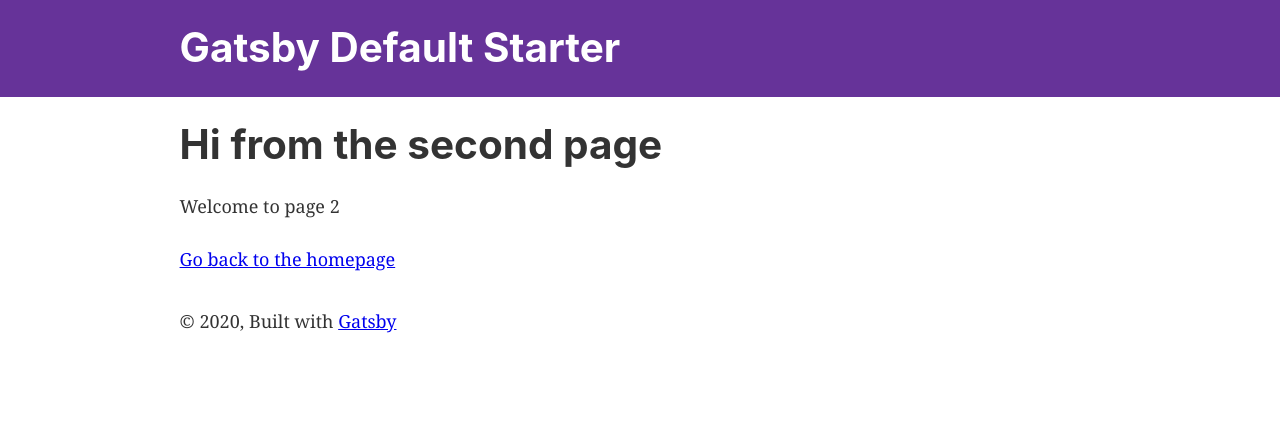
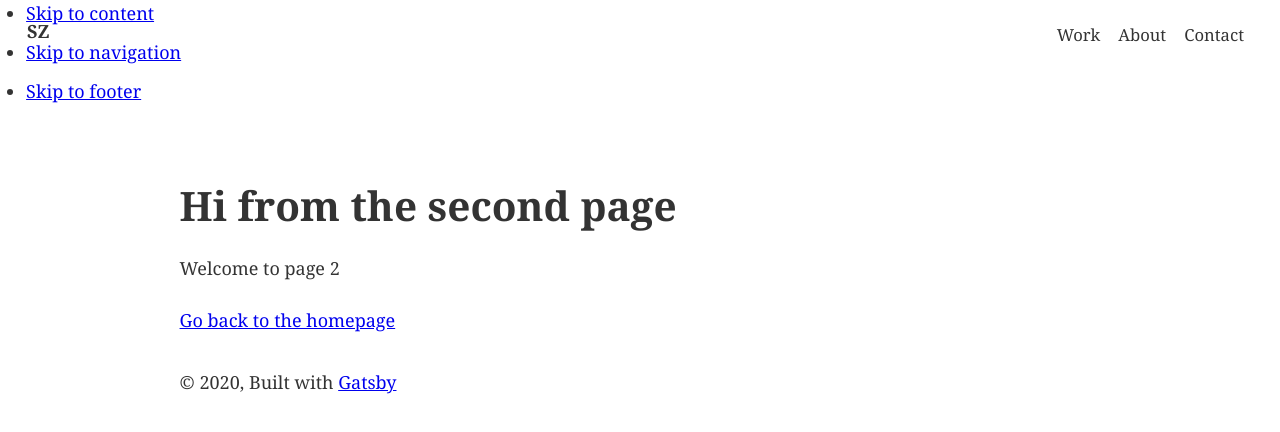
Before and after one commit to susyzan/gatsby-portfolio-v1, a Gatsby site: page /page-2 in a window 1280 px wide. Built offline with nearby package versions, Linux system fonts and the light colour scheme; Gatsby itself is replaced by a stand-in of ours.

Commit message:
initial commit

```diff
--- a/gatsby-config.js
+++ b/gatsby-config.js
@@ -1,8 +1,25 @@
 module.exports = {
   siteMetadata: {
-    title: `Gatsby Default Starter`,
-    description: `Kick off your next, great Gatsby project with this default starter. This barebones starter ships with the main Gatsby configuration files you might need.`,
-    author: `@gatsbyjs`,
+    title: `Susanna Zanatta - Digital Developer`,
+    description: `Portfolio showcasing my work`,
+    headerTitleSm: 'SZ',
+    headerTitle: 'Susanna Zanatta',
+    headerDescription: 'Digital Developer',
+    author: `Susanna Zanatta`,
+    menuLinks: [
+      {
+        name: `Work`,
+        link: `/#work`,
+      },
+      {
+        name: `About`,
+        link: `/#about`,
+      },
+      {
+        name: `Contact`,
+        link: `/#contact`,
+      },
+    ],
   },
   plugins: [
     `gatsby-plugin-react-helmet`,
@@ -10,21 +27,27 @@ module.exports = {
       resolve: `gatsby-source-filesystem`,
       options: {
         name: `images`,
-        path: `${__dirname}/src/images`,
+        path: `${__dirname}/content/images`,
       },
     },
     `gatsby-transformer-sharp`,
     `gatsby-plugin-sharp`,
+    `gatsby-plugin-postcss`,
+    `gatsby-plugin-css-customs`,
+    `gatsby-plugin-styled-components`,
     {
-      resolve: `gatsby-plugin-manifest`,
+      resolve: `gatsby-plugin-prefetch-google-fonts`,
       options: {
-        name: `gatsby-starter-default`,
-        short_name: `starter`,
-        start_url: `/`,
-        background_color: `#663399`,
-        theme_color: `#663399`,
-        display: `minimal-ui`,
-        icon: `src/images/gatsby-icon.png`, // This path is relative to the root of the site.
+        fonts: [
+          {
+            family: `Playfair Display`,
+            variants: [`400`, `700`]
+          },
+          {
+            family: `Raleway`,
+            subsets: [`latin`]
+          },
+        ],
       },
     },
     // this (optional) plugin enables Progressive Web App + Offline functionality
--- a/src/components/header.js
+++ b/src/components/header.js
@@ -1,42 +1,37 @@
+import React from "react"
 import { Link } from "gatsby"
 import PropTypes from "prop-types"
-import React from "react"
 
-const Header = ({ siteTitle }) => (
-  <header
-    style={{
-      background: `rebeccapurple`,
-      marginBottom: `1.45rem`,
-    }}
-  >
-    <div
-      style={{
-        margin: `0 auto`,
-        maxWidth: 960,
-        padding: `1.45rem 1.0875rem`,
-      }}
-    >
-      <h1 style={{ margin: 0 }}>
-        <Link
-          to="/"
-          style={{
-            color: `white`,
-            textDecoration: `none`,
-          }}
-        >
-          {siteTitle}
-        </Link>
-      </h1>
-    </div>
-  </header>
+import MainNav from "./mainnav"
+import style from "./header.module.css"
+
+const Header = ({ siteTitle, headerTitleSm, headerTitle, headerDescription,  menuLinks }) => (
+    <header id="site-header" className={style.masthead} role="banner">
+        <div className={style.masthead_container}>
+            <div className={style.masthead_info}>
+                <Link to="/">
+                    <div className={style.site_title_sm} aria-label={siteTitle}>{headerTitleSm}</div>
+                    <div className={style.site_title}>{headerTitle}</div>
+                    <div className={style.site_description}>{headerDescription}</div>
+                </Link>
+            </div>
+            <MainNav menuLinks={menuLinks}/>
+        </div>
+    </header>
 )
 
 Header.propTypes = {
-  siteTitle: PropTypes.string,
+    siteTitle: PropTypes.string,
+    headerTitleSm: PropTypes.string,
+    headerTitle: PropTypes.string,
+    headerDescription: PropTypes.string,
 }
 
 Header.defaultProps = {
-  siteTitle: ``,
+    siteTitle: ``,
+    headerTitleSm: ``,
+    headerTitle: ``,
+    headerDescription: ``,
 }
 
 export default Header
--- /dev/null
+++ b/src/components/header.module.css
@@ -0,0 +1,88 @@
+.masthead_container {
+    display: grid;
+    grid-template-columns: 1fr 3fr;
+    grid-template-areas: "logo nav";
+    max-width: var(--content-w-regular);
+    margin: 0 auto;
+}
+
+.masthead {
+    position: fixed;
+    width: 100%;
+    top: 0;
+    z-index: 10;
+    font-size: 84%;
+    text-align: center;
+    -webkit-box-shadow: var(--boxShadow);
+    -moz-box-shadow: var(--boxShadow);
+    box-shadow: var(--boxShadow);
+    background-color: var(--bg-primary);
+}
+
+.masthead_info {
+    grid-area: logo;
+    padding: 0.5rem;
+    color: var(--rich-black);
+    text-align: left;
+}
+
+.masthead_info a {
+    color: inherit;
+    text-decoration: none;
+    padding: .5rem 1rem;
+    display: inline-block;
+}
+
+.site_title_sm {
+    text-align: left;
+    font-size: 120%;
+    font-family: var(--heading-font);
+    font-weight: 700;
+}
+
+.site_title {
+    display: none;
+    font-size: 120%;
+    font-family: var(--heading-font);
+    font-weight: 700;
+}
+
+.site_description {
+    display: none;
+    font-size: 80%;
+    font-family: var(--body-font);
+    font-weight: 700;
+}
+
+.site_logo {
+    margin: 1rem auto;
+    max-width: 6rem;
+}
+@media screen and (--viewport-narrow-min) {
+    .masthead {
+        transition: all 0.4s ease-out;
+        padding: 0;
+    }
+
+    .masthead:hover, .masthead:focus {
+        padding: 0.3rem;
+    }
+
+    .masthead_info a {
+        padding: 0.5rem;
+    }
+
+    /*.site_logo {*/
+    /*    grid-row: span 2;*/
+    /*    margin: inherit;*/
+    /*}*/
+
+    /*.masthead_info,*/
+    /*.navigation {*/
+    /*    flex: 1 1 50%;*/
+    /*}*/
+
+    /*.navigation {*/
+    /*    align-self: center;*/
+    /*}*/
+}
--- a/src/components/layout.css
+++ b/src/components/layout.css
@@ -6,11 +6,13 @@ html {
   overflow-y: scroll;
 }
 body {
+  background-color: var(--main-bg-light);
   margin: 0;
   -webkit-font-smoothing: antialiased;
   -moz-osx-font-smoothing: grayscale;
   color: hsla(0, 0%, 0%, 0.8);
-  font-family: georgia, serif;
+  font-family: var(--body-font);
+  font-size: var(--base-font-size);
   font-weight: normal;
   word-wrap: break-word;
   font-kerning: normal;
@@ -18,7 +20,9 @@ body {
   -ms-font-feature-settings: "kern", "liga", "clig", "calt";
   -webkit-font-feature-settings: "kern", "liga", "clig", "calt";
   font-feature-settings: "kern", "liga", "clig", "calt";
+  display: grid;
 }
+
 article,
 aside,
 details,
@@ -81,8 +85,7 @@ h1 {
   padding-top: 0;
   margin-bottom: 1.45rem;
   color: inherit;
-  font-family: -apple-system, BlinkMacSystemFont, Segoe UI, Roboto, Oxygen,
-    Ubuntu, Cantarell, Fira Sans, Droid Sans, Helvetica Neue, sans-serif;
+  font-family: var(--heading-font);
   font-weight: bold;
   text-rendering: optimizeLegibility;
   font-size: 2.25rem;
@@ -260,8 +263,7 @@ h2 {
   padding-top: 0;
   margin-bottom: 1.45rem;
   color: inherit;
-  font-family: -apple-system, BlinkMacSystemFont, Segoe UI, Roboto, Oxygen,
-    Ubuntu, Cantarell, Fira Sans, Droid Sans, Helvetica Neue, sans-serif;
+  font-family: var(--heading-font);
   font-weight: bold;
   text-rendering: optimizeLegibility;
   font-size: 1.62671rem;
@@ -277,8 +279,7 @@ h3 {
   padding-top: 0;
   margin-bottom: 1.45rem;
   color: inherit;
-  font-family: -apple-system, BlinkMacSystemFont, Segoe UI, Roboto, Oxygen,
-    Ubuntu, Cantarell, Fira Sans, Droid Sans, Helvetica Neue, sans-serif;
+  font-family: var(--heading-font);
   font-weight: bold;
   text-rendering: optimizeLegibility;
   font-size: 1.38316rem;
@@ -294,8 +295,7 @@ h4 {
   padding-top: 0;
   margin-bottom: 1.45rem;
   color: inherit;
-  font-family: -apple-system, BlinkMacSystemFont, Segoe UI, Roboto, Oxygen,
-    Ubuntu, Cantarell, Fira Sans, Droid Sans, Helvetica Neue, sans-serif;
+  font-family: var(--heading-font);
   font-weight: bold;
   text-rendering: optimizeLegibility;
   font-size: 1rem;
@@ -311,8 +311,7 @@ h5 {
   padding-top: 0;
   margin-bottom: 1.45rem;
   color: inherit;
-  font-family: -apple-system, BlinkMacSystemFont, Segoe UI, Roboto, Oxygen,
-    Ubuntu, Cantarell, Fira Sans, Droid Sans, Helvetica Neue, sans-serif;
+  font-family: var(--heading-font);
   font-weight: bold;
   text-rendering: optimizeLegibility;
   font-size: 0.85028rem;
@@ -328,8 +327,7 @@ h6 {
   padding-top: 0;
   margin-bottom: 1.45rem;
   color: inherit;
-  font-family: -apple-system, BlinkMacSystemFont, Segoe UI, Roboto, Oxygen,
-    Ubuntu, Cantarell, Fira Sans, Droid Sans, Helvetica Neue, sans-serif;
+  font-family: var(--heading-font);
   font-weight: bold;
   text-rendering: optimizeLegibility;
   font-size: 0.78405rem;
--- a/src/components/layout.js
+++ b/src/components/layout.js
@@ -1,15 +1,9 @@
-/**
- * Layout component that queries for data
- * with Gatsby's useStaticQuery component
- *
- * See: https://www.gatsbyjs.com/docs/use-static-query/
- */
-
 import React from "react"
 import PropTypes from "prop-types"
 import { useStaticQuery, graphql } from "gatsby"
 
 import Header from "./header"
+import SkipLinks from "./skiplinks"
 import "./layout.css"
 
 const Layout = ({ children }) => {
@@ -17,7 +11,14 @@ const Layout = ({ children }) => {
     query SiteTitleQuery {
       site {
         siteMetadata {
-          title
+            title
+            headerTitleSm
+            headerTitle
+            headerDescription
+            menuLinks {
+                name
+                link
+            }
         }
       }
     }
@@ -25,10 +26,17 @@ const Layout = ({ children }) => {
 
   return (
     <>
-      <Header siteTitle={data.site.siteMetadata?.title || `Title`} />
+      <SkipLinks/>
+      <Header
+          siteTitle={data.site.siteMetadata.title}
+          headerTitleSm={data.site.siteMetadata.headerTitleSm}
+          headerTitle={data.site.siteMetadata.headerTitle}
+          headerDescription={data.site.siteMetadata.headerDescription}
+          menuLinks={data.site.siteMetadata.menuLinks}
+      />
       <div
         style={{
-          margin: `0 auto`,
+          margin: `80px auto 0 auto`,
           maxWidth: 960,
           padding: `0 1.0875rem 1.45rem`,
         }}
--- /dev/null
+++ b/src/components/mainnav.js
@@ -0,0 +1,20 @@
+import React from "react"
+import { Link } from "gatsby"
+
+import style from "./mainnav.module.css"
+
+const MainNav = ({ menuLinks }) => {
+    return (
+        <nav className={style.navigation}>
+            <ul>
+                {menuLinks.map(props => (
+                    <li key={props.name}>
+                        <Link to={props.link}>{props.name}</Link>
+                    </li>
+                ))}
+            </ul>
+        </nav>
+    )
+}
+
+export default MainNav
--- /dev/null
+++ b/src/components/mainnav.module.css
@@ -0,0 +1,46 @@
+.navigation {
+    grid-area: nav;
+    padding: 0.5rem;
+}
+.navigation ul {
+    display: flex;
+    justify-content: flex-end;
+    flex-wrap: wrap;
+    margin: 0;
+    padding: .5rem 1rem;
+}
+
+.navigation li {
+    margin: 0 0.5rem;
+    list-style-type: none;
+}
+
+.navigation a {
+    display: block;
+    line-height: 2;
+    text-decoration: none;
+    color: inherit;
+    font-size: 110%;
+}
+
+.navigation a:hover {
+    text-decoration: underline;
+}
+
+@media screen and (--viewport-narrow-min) {
+    .navigation {
+        display: flex;
+        align-items: center;
+        justify-content: flex-end;
+        padding: 0 0.5rem;
+    }
+
+    .navigation ul {
+        justify-content: flex-end;
+    }
+
+    .navigation li {
+        margin-right: 0;
+        margin-left: 2rem;
+    }
+}
--- /dev/null
+++ b/src/components/skiplinks.js
@@ -0,0 +1,17 @@
+import React from "react"
+
+import styles from "./skiplinks.module.css"
+
+const SkipLinks = () => {
+    return (
+        <nav id="skip-links" aria-label="Skip links menu" className={styles.skipLinks}>
+            <ul>
+                <li><a href="#content">Skip to content</a></li>
+                <li><a href="#navigation">Skip to navigation</a></li>
+                <li><a href="#footer">Skip to footer</a></li>
+            </ul>
+        </nav>
+    )
+}
+
+export default SkipLinks
--- /dev/null
+++ b/src/components/skiplinks.module.css
@@ -0,0 +1,34 @@
+/* Skip Navigation links */
+.skip-links {
+    float: left;
+    margin: 0;
+    padding: 0;
+    clear: both;
+    text-align: left;
+}
+.skip-links ul {
+    list-style-type: none;
+    margin: 0; padding: 0;
+}
+.skip-links li {
+    float: left;
+}
+.skip-links a {
+    float: left;
+    display: block;
+    color: #fefefe;
+    background-color: var(--rich-black);
+    padding: 1rem 2rem;
+    margin: .25rem;
+    /* Hidden offscreen till focused */
+    position: absolute;
+    left: -9999px;
+}
+
+.skip-links a:focus,
+.skip-links.visible a {
+    position: absolute;
+    top: 0;
+    left: 0;
+    z-index: 99999;
+}
--- a/src/pages/index.js
+++ b/src/pages/index.js
@@ -1,5 +1,9 @@
 import React from "react"
 import { Link } from "gatsby"
+
+import "../styles/reset.css"
+import "../styles/accessibility.css"
+import "../styles/global.module.css"
 
 import Layout from "../components/layout"
 import Image from "../components/image"
@@ -7,7 +11,7 @@ import SEO from "../components/seo"
 
 const IndexPage = () => (
   <Layout>
-    <SEO title="Home" />
+    <SEO title="Susanna Zanatta - Home" />
     <h1>Hi people</h1>
     <p>Welcome to your new Gatsby site.</p>
     <p>Now go build something great.</p>
--- /dev/null
+++ b/src/styles/global.module.css
@@ -0,0 +1,63 @@
+:root {
+  /* Fonts */
+  --sans-serif: 'Raleway', Helvetica, Arial, sans-serif;
+  --serif: 'Playfair Display', serif;
+  --primary-font: var(--sans-serif);
+  --highlight-font: var(--serif);
+  --body-font: var(--primary-font);
+  --heading-font: var(--highlight-font);
+
+  --font-light: 300;
+  --font-normal: 400;
+  --font-semibold: 500;
+  --font-bold: 700;
+  --font-black: 800;
+
+  --base-font-size: 1rem;
+  --base-line-height: 1.5;
+
+  /* Colours */
+  --cultured: hsl(0, 0%, 96%);
+  --gainsboro: hsl(0, 0%, 87%);
+  --brink-pink: hsl(346, 91%, 65%);
+  --cornsilk: hsl(49, 100%, 95%);
+  --middle-blue-green: hsl(173, 55%, 74%);
+  --independence: hsl(258, 10%, 38%);
+
+  /* Grays */
+  --white: 	hsl(0, 0%, 100%);
+  --light-gray: var(--cultured);
+  --mid-gray: 	hsl(0, 0%, 76%);
+  --dark-gray: hsl(0, 0%, 52%);
+  --darkest-gray: hsl(0, 0%, 8%);
+  --rich-black: var(--darkest-gray);
+  --black: hsl(0, 0%, 0%);
+
+  /* Theme */
+  --bg-primary: var(--cultured);
+  --primary: var(--brink-pink);
+  --secondary: var(--middle-blue-green);
+  --tertiary: var(--independence);
+  --text: var(--darkest-gray);
+  --focus-outline: var(--brink-pink);
+
+  --mod-light: 96%;
+  --mod-medium: 50%;
+  --mod-dark: 20%;
+  --main-bg-light: hsl(0, 0%, var(--mod-light));
+  --main-bg-medium: hsl(0, 0%, var(--mod-medium));
+  --main-bg-dark: hsl(0, 0%, var(--mod-dark));
+
+  --boxShadow: 0px 1px 3px 0px rgba(0,0,0,0.04);
+  --padding: 1rem;
+
+  /* Sizes and widths */
+  --content-w-wide: 80rem;
+  --content-w-regular: 60rem;
+  --content-w-narrow: 40rem;
+
+}
+
+@custom-media --viewport-narrow-max (max-width: 40rem);
+@custom-media --viewport-narrow-min (min-width: 40rem);
+@custom-media --viewport-wide (min-width: 60rem);
--- /dev/null
+++ b/src/styles/reset.css
@@ -0,0 +1,79 @@
+/**
+ * Modern CSS Reset by Andy Bell.
+ * @link https://hankchizljaw.com/wrote/a-modern-css-reset/
+ */
+
+/* Box sizing rules */
+*,
+*::before,
+*::after {
+  box-sizing: border-box;
+}
+
+/* Remove default padding */
+ul[class],
+ol[class] {
+  padding: 0;
+}
+
+/* Remove default margin */
+body,
+h1,
+h2,
+h3,
+h4,
+p,
+ul[class],
+ol[class],
+li,
+figure,
+figcaption,
+blockquote,
+dl,
+dd {
+  margin: 0;
+}
+
+/* Set core body defaults */
+body {
+  min-height: 100vh;
+  scroll-behavior: smooth;
+  text-rendering: optimizeSpeed;
+  line-height: 1.5;
+}
+
+/* Remove list styles on ul, ol elements with a class attribute */
+ul[class],
+ol[class] {
+  list-style: none;
+}
+
+/* A elements that don't have a class get default styles */
+a:not([class]) {
+  text-decoration-skip-ink: auto;
+}
+
+/* Make images easier to work with */
+img {
+  max-width: 100%;
+  height: auto;
+  display: block;
+}
+
+/* Inherit fonts for inputs and buttons */
+input,
+button,
+textarea,
+select {
+  font: inherit;
+}
+
+/* Remove all animations and transitions for people that prefer not to see them */
+@media (prefers-reduced-motion: reduce) {
+  * {
+    animation-duration: 0.01ms !important;
+    animation-iteration-count: 1 !important;
+    transition-duration: 0.01ms !important;
+    scroll-behavior: auto !important;
+  }
+}
```
Also changed, not shown: package.json (+10 -1 lines), postcss.config.js (added, +13 -0 lines), src/styles/accessibility.css (added, +57 -0 lines), content/images/gatsby-astronaut.png (renamed from src/images/gatsby-astronaut.png), content/images/gatsby-icon.png (renamed from src/images/gatsby-icon.png), static/images/favicon.ico (added), 2 other files.
